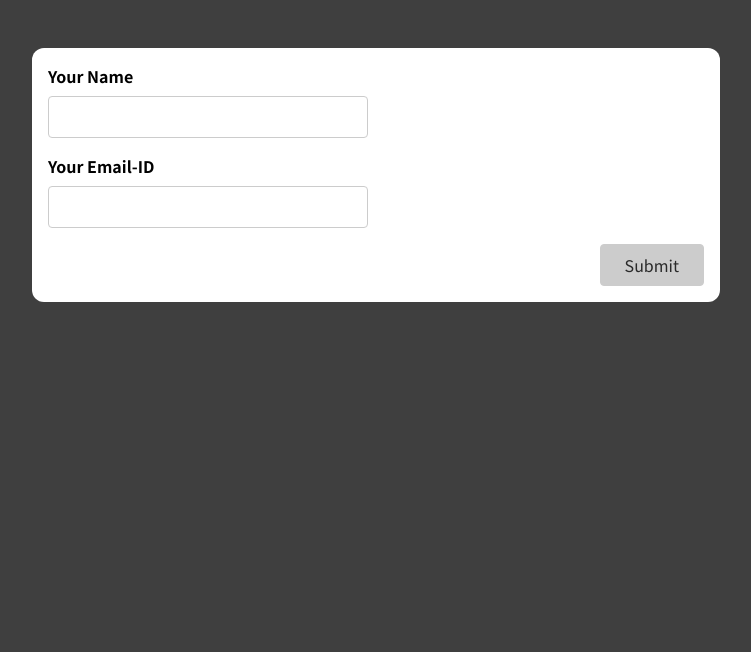
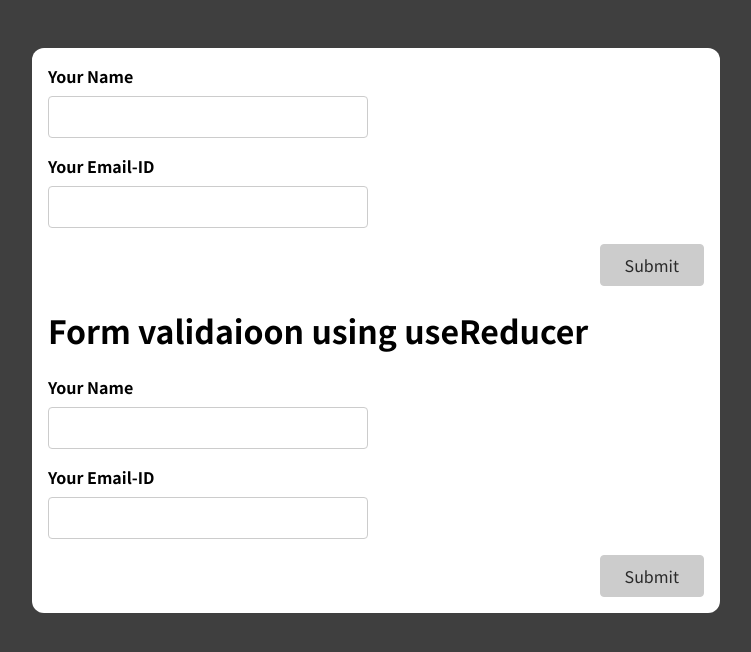
Before and after one commit to shahbaazchaviwale/rct-mar-2022-complex-form, a React (Create React App) app: page / in a window 1280 px wide. Shown: the top 652 px of the page, without its empty margins (264-1015 px from the left). Built offline with nearby package versions, Linux system fonts and the light colour scheme.

Commit message:
Bonus: Using useReducer()

```diff
--- a/src/App.js
+++ b/src/App.js
@@ -1,9 +1,12 @@
 import SimpleInput from './components/SimpleInput';
+import SimpleInputReducer from './components/SimpleInput-reducer';
 
 function App() {
   return (
     <div className="app">
       <SimpleInput />
+      <p></p>
+      <SimpleInputReducer />
     </div>
   );
 }
--- /dev/null
+++ b/src/components/SimpleInput-reducer.js
@@ -0,0 +1,86 @@
+import useInputReducer from "../hooks/use-input-reducer";
+
+const SimpleInputReducer = (props) => {
+  const {
+    value: enteredName,
+    isValid: enteredNameIsValid,
+    hasError: nameInputHasError,
+    valueChangeHandler: nameChangeHandler,
+    valueBlurHandler: nameInputBlurHandler,
+    reset: resetNameInput,
+  } = useInputReducer((value) => value.trim() !== "");
+
+  const {
+    value: enteredEmail,
+    isValid: enteredEmailIsInvalid,
+    hasError: emailInputHasError,
+    valueChangeHandler: emailChangeHandler,
+    valueBlurHandler: emailBlurHandler,
+    reset: resetEmailInput,
+  } = useInputReducer((value) => value.includes("@"));
+
+  let isFormValid = false;
+
+  if (enteredNameIsValid && enteredEmailIsInvalid) {
+    isFormValid = true;
+  }
+
+  const formSubmit = (event) => {
+    event.preventDefault();
+    // nameInputRef.current.value = '' => NOT IDEAL, DON'T MANIPULATE THE DOM
+    if (!enteredNameIsValid) {
+      return;
+    }
+    resetNameInput();
+    resetEmailInput();
+  };
+
+  const nameInputClasses = nameInputHasError
+    ? "form-control invalid"
+    : "form-control";
+
+  const emailInputClasses = emailInputHasError
+    ? "form-control invalid"
+    : "form-control";
+
+  return (
+    <div>
+      <h1>Form validaioon using useReducer</h1>
+      <form onSubmit={formSubmit}>
+        <div className={nameInputClasses}>
+          <label htmlFor="name">Your Name</label>
+          <input
+            type="text"
+            id="name"
+            onChange={nameChangeHandler}
+            value={enteredName}
+            onBlur={nameInputBlurHandler}
+          />
+          {nameInputHasError && (
+            <p className="error-text">Name must not be empty</p>
+          )}
+        </div>
+
+        <div className={emailInputClasses}>
+          <label htmlFor="name">Your Email-ID</label>
+          <input
+            type="email"
+            id="email"
+            onChange={emailChangeHandler}
+            value={enteredEmail}
+            onBlur={emailBlurHandler}
+          />
+          {emailInputHasError && (
+            <p className="error-text">Email must contain '@'</p>
+          )}
+        </div>
+
+        <div className="form-actions">
+          <button disabled={!isFormValid}>Submit</button>
+        </div>
+      </form>
+    </div>
+  );
+};
+
+export default SimpleInputReducer;
--- /dev/null
+++ b/src/hooks/use-input-reducer.js
@@ -0,0 +1,59 @@
+import { useReducer } from "react";
+// step-1 add code
+const iniatialInputState = {
+  value: "",
+  isTouched: false,
+};
+
+// step-2 add code
+const inputStateReducer = (state, action) => {
+    if(action.type ==='INPUT'){
+        console.log('INPUT >>>', action.value, 'isTouched >>>', state.isTouched);
+        return {value: action.value, isTouched: state.isTouched} // taking last state value changed => state.isTouched
+    }
+    if(action.type ==='BLUR'){
+        console.log('BLUR >>>', action.value, 'isTouched >>>', state.isTouched);
+
+        return{ isTouched: true, value: state.value}
+    }
+    if (action.type === 'RESET') {
+        console.log('RESET >>>', action.value, 'isTouched >>>', state.isTouched);
+
+        return { isTouched: false, value: '' };
+      }
+  return inputStateReducer;
+};
+
+const useInputReducer = (validateValue) => {
+    // step-3 add code
+  const [inputState, dispatch] = useReducer(
+    inputStateReducer,
+    iniatialInputState
+  );
+
+  const valueIsValid = validateValue(inputState.value);
+  const hasError = !valueIsValid && inputState.isTouched;
+
+  // step-4 add code when action need
+  const valueChangeHandler = (event) => {
+    dispatch({type: 'INPUT', value: event.target.value})
+  };
+  const valueBlurHandler = () => {
+    dispatch({type: 'BLUR'});
+  };
+
+  const reset = () => {
+    dispatch({ type: 'RESET' });
+  };
+
+  return {
+    value: inputState.value,
+    isValid: valueIsValid,
+    hasError,
+    valueChangeHandler,
+    valueBlurHandler,
+    reset,
+  };
+};
+
+export default useInputReducer;
```
